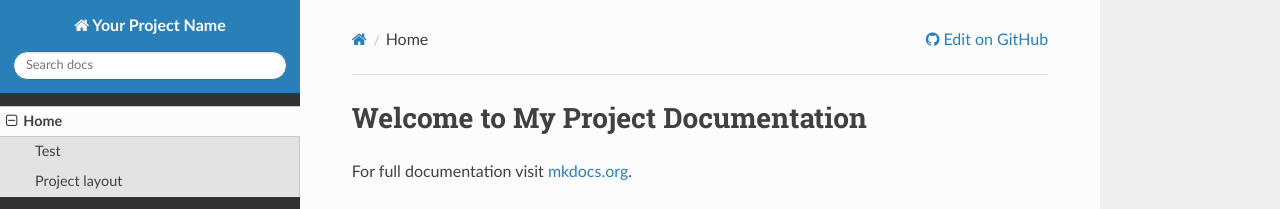
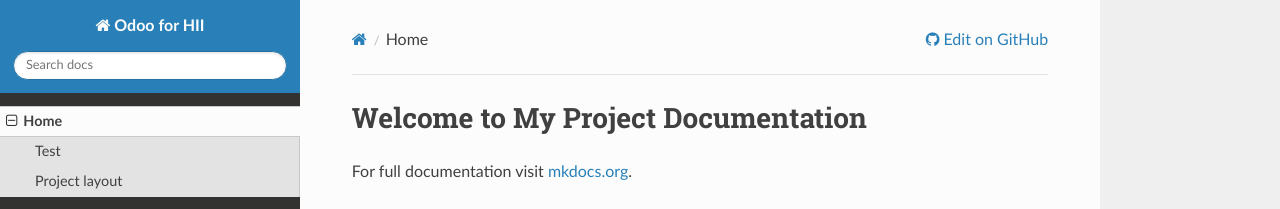
Before and after one commit to newtratip/hii-docs, an MkDocs documentation site: the page built from docs/index.md, in a window 1280 px wide. Shown: the top 209 px of the page. Built offline with MkDocs 1.6.1, drawn with Linux system fonts in a browser that asks for light colours; nearby versions of some CDN libraries.

Commit message:
[FIX] Header

```diff
--- a/mkdocs.yml
+++ b/mkdocs.yml
@@ -1,6 +1,6 @@
 # Copyright (c) 2021 Ecosoft Co., Ltd.
 
-site_name: Your Project Name
+site_name: Odoo for HII
 copyright: Copyright &copy; 2021 Ecosoft Co., Ltd.
 repo_url: https://github.com/ecosoft-odoo/eco_mkdocs  # Add edit on github link
 edit_uri: edit/master/docs  # Point to master branch
```
